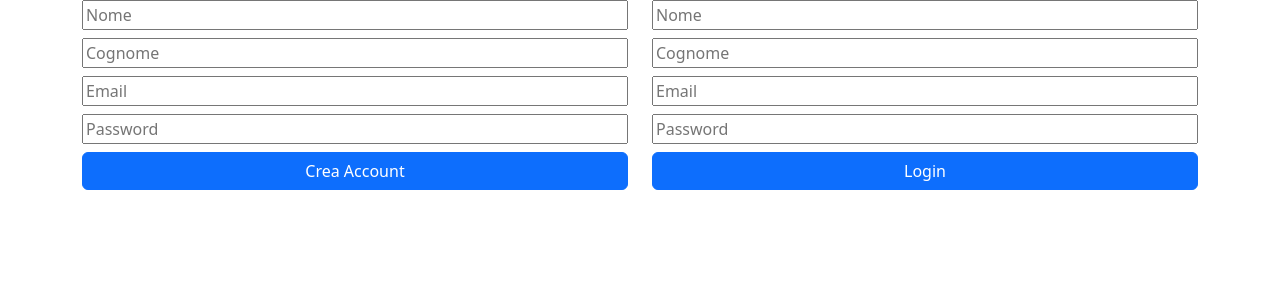
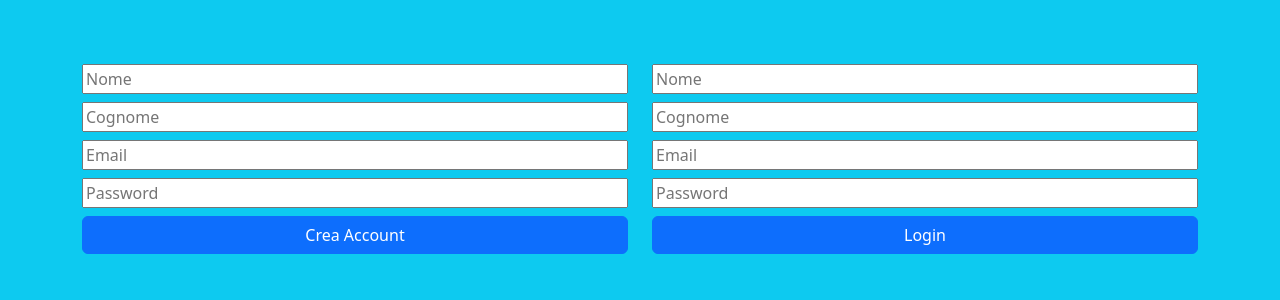
Before and after one commit to CorraDEV/booking-appointments, a PHP site: page / in a window 1280 px wide. Shown: the top 300 px of the page. Run offline with PHP 8.4, Linux system fonts and the light colour scheme.

Commit message:
stile pagina modificato

```diff
--- a/index.php
+++ b/index.php
@@ -12,10 +12,10 @@
 
 </head>
 
-<body>
+<body class="p-3 mb-2 bg-info">
     <div class="container d-flex flex-row gap-4">
 
-        <form class="d-flex flex-column gap-2 width-50 col">
+        <form class="d-flex flex-column gap-2 width-50 col mt-5">
             <input type="text" placeholder="Nome" name="nome" />
             <input type="text" placeholder="Cognome" name="cognome" />
             <input type="email" placeholder="Email" name="email" />
@@ -23,7 +23,7 @@
             <button type="submit" class="btn btn-primary">Crea Account</button>
         </form>
 
-        <form class="d-flex flex-column gap-2 width-50 col">
+        <form class="d-flex flex-column gap-2 width-50 col mt-5">
             <input type="text" placeholder="Nome" name="nome" />
             <input type="text" placeholder="Cognome" name="cognome" />
             <input type="email" placeholder="Email" name="email" />
```
